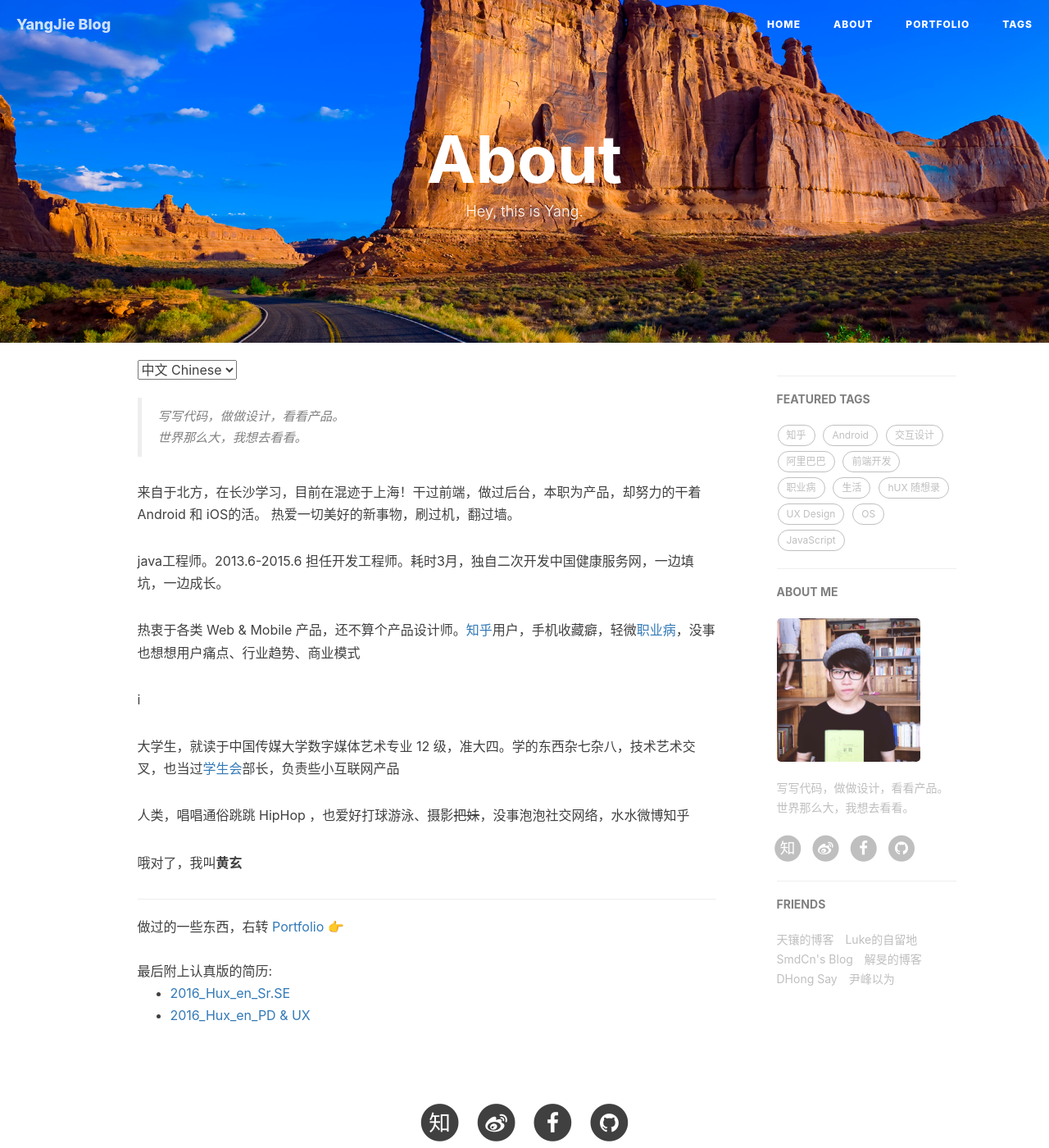
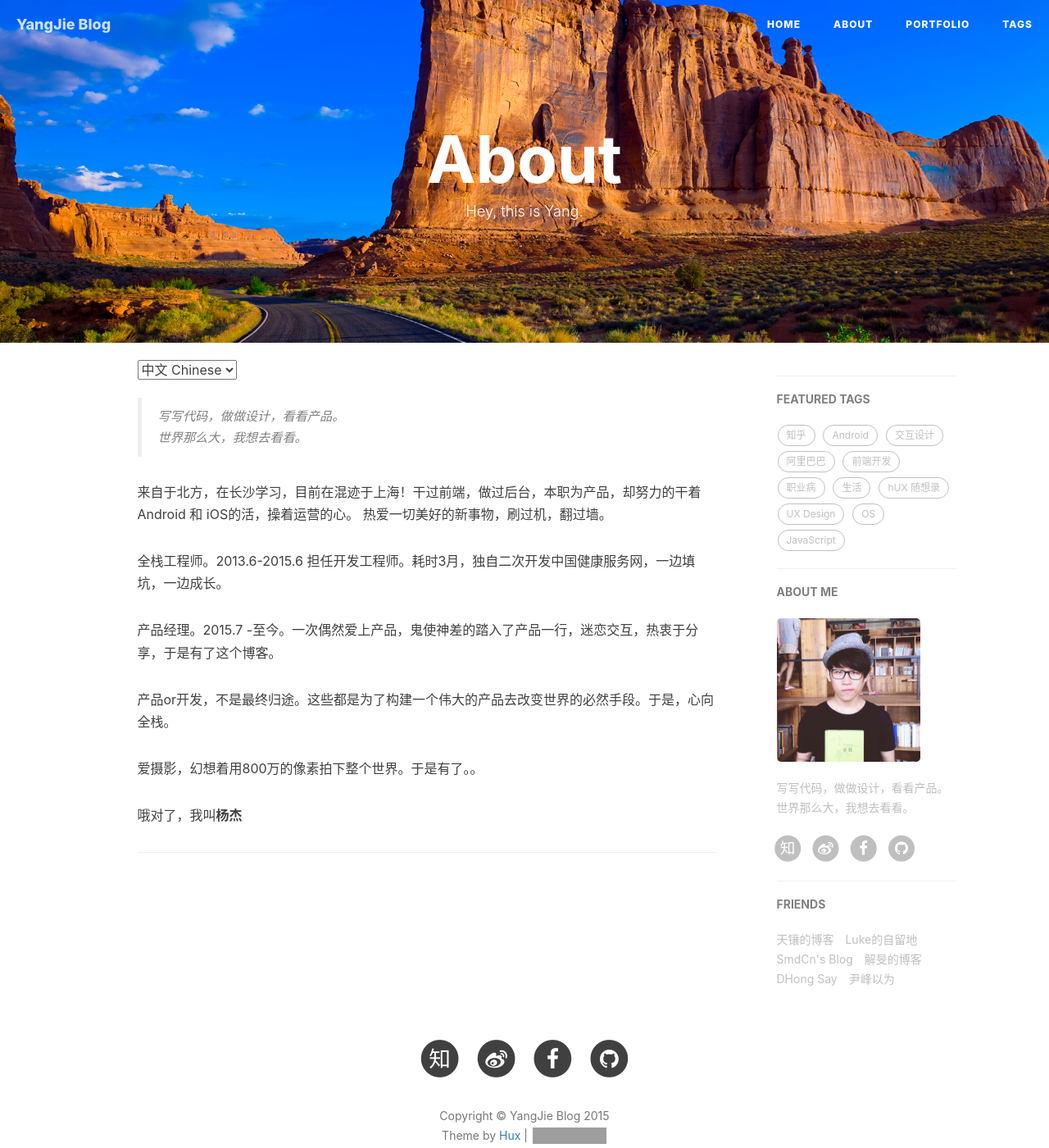
Before and after one commit to boxpro/boxpro.github.io, a Jekyll site: the page built from about.html, in a window 1280 px wide and 1400 px high. Shown: the whole window at 82% size. Built offline with Jekyll 4.4.1, drawn with Linux system fonts in a browser that asks for light colours; nearby versions of some CDN libraries; comment, search, counter and statistics services are not loaded; grey boxes are pictures that could not be loaded.

```diff
--- a/about.html
+++ b/about.html
@@ -8,7 +8,7 @@
 <!-- Language Selector -->
 <select onchange= "onLanChange(this.options[this.options.selectedIndex].value)">
     <option value="0" selected> 中文 Chinese </option>
-    <option value="1"> 英语 English </option>
+   <!-- <option value="1"> 英语 English </option>-->
 </select>
 
 <!-- Chinese Version -->
@@ -19,29 +19,29 @@
     </blockquote>
 
     <p>
-       来自于北方，在长沙学习，目前在混迹于上海！干过前端，做过后台，本职为产品，却努力的干着Android 和 iOS的活。
+       来自于北方，在长沙学习，目前在混迹于上海！干过前端，做过后台，本职为产品，却努力的干着Android 和 iOS的活，操着运营的心。
        热爱一切美好的新事物，刷过机，翻过墙。
 
     </p>
 
     <p>
-	java工程师。2013.6-2015.6 担任开发工程师。耗时3月，独自二次开发中国健康服务网，一边填坑，一边成长。
+	全栈工程师。2013.6-2015.6 担任开发工程师。耗时3月，独自二次开发中国健康服务网，一边填坑，一边成长。
     </p>
 
     <p>
-    热衷于各类 Web & Mobile 产品，还不算个产品设计师。<a href="http://www.zhihu.com/people/huxpro">知乎</a>用户，手机收藏癖，轻微<a href="/tags/#职业病">职业病</a>，没事也想想用户痛点、行业趋势、商业模式
-    </p>i
+	产品经理。2015.7 -至今。一次偶然爱上产品，鬼使神差的踏入了产品一行，迷恋交互，热衷于分享，于是有了这个博客。
+    </p>
 
     <p>
-    大学生，就读于中国传媒大学数字媒体艺术专业 12 级，准大四。学的东西杂七杂八，技术艺术交叉，也当过<a href="http://www.cucxsh.cn/" target="_blank">学生会</a>部长，负责些小互联网产品
+        产品or开发，不是最终归途。这些都是为了构建一个伟大的产品去改变世界的必然手段。于是，心向全栈。
     </p>
 
-    <p>人类，唱唱通俗跳跳 HipHop ，也爱好打球游泳、摄影<del>把妹</del>，没事泡泡社交网络，水水微博知乎</p>
+    <p>爱摄影，幻想着用800万的像素拍下整个世界。于是有了。。</p>
 
-    <p>哦对了，我叫<b>黄玄</b>
+    <p>哦对了，我叫<b>杨杰</b>
 
     <hr>
-
+<!--
     做过的一些东西，右转<a href="/portfolio"> Portfolio 👉 </a>
     <br>
     <br>
@@ -50,6 +50,7 @@
         <li><a href="{{site.baseUrl}}/attach/2016_Hux_en_SE.pdf"> 2016_Hux_en_Sr.SE </a></li>
         <li><a href="{{site.baseUrl}}/attach/2016_Hux_en_PD.pdf"> 2016_Hux_en_PD & UX </a></li>
     </ul>
+-->
 </div>
 
 <!-- English Version -->
```
